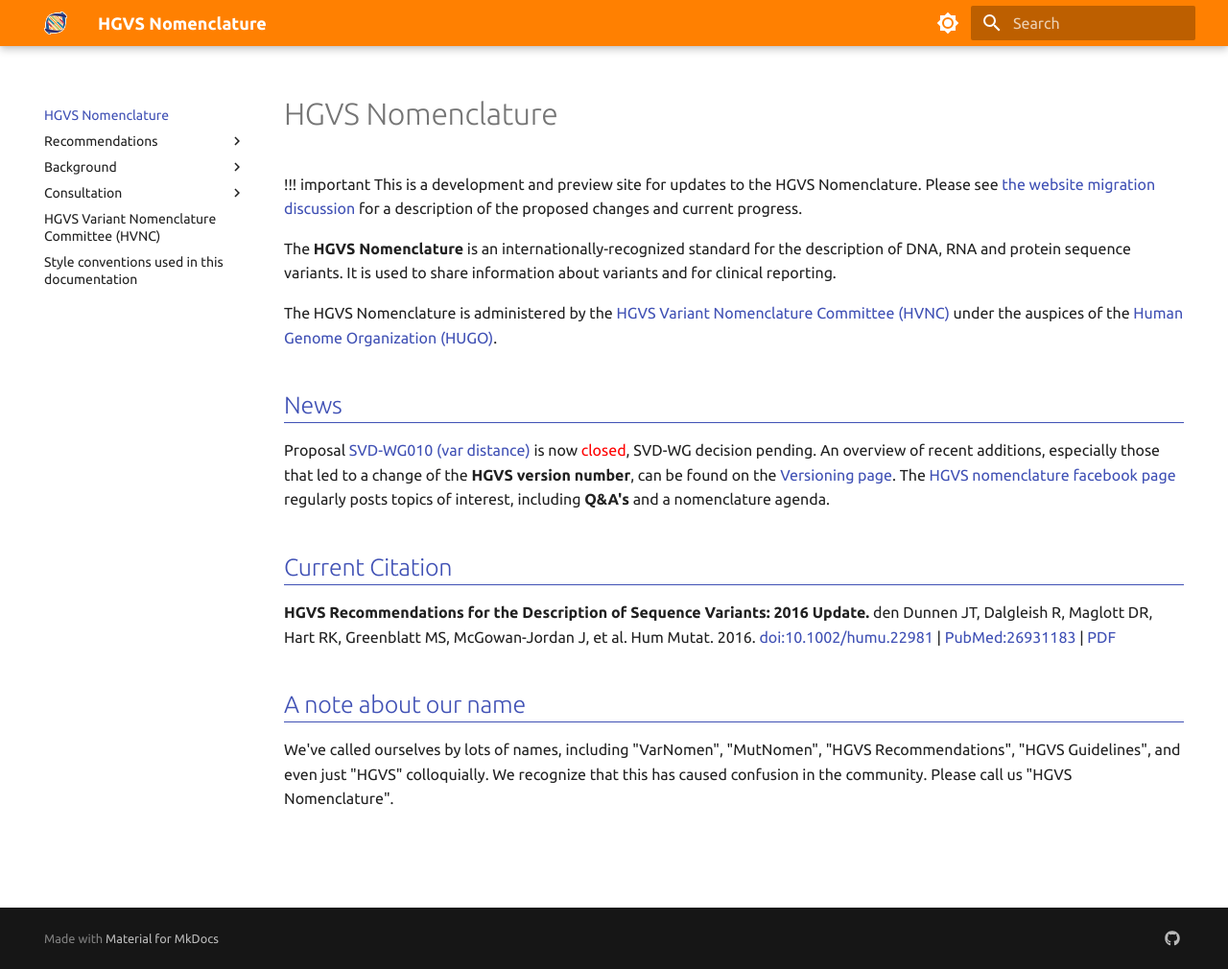
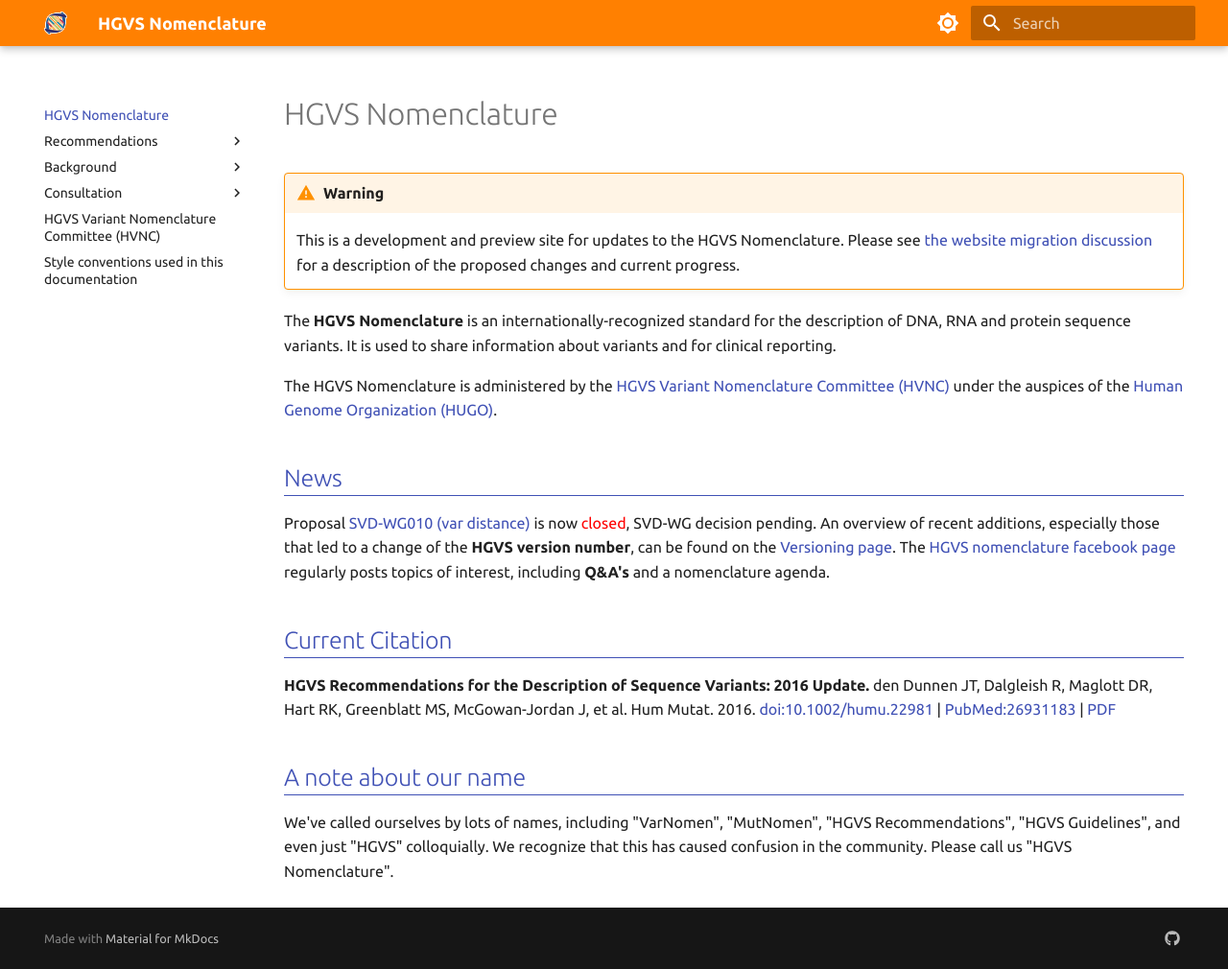
Before and after one commit to HGVSnomenclature/hgvs-nomenclature, an MkDocs documentation site: the page built from docs/index.md, in a window 1280 px wide and 1010 px high. Shown: the whole window at 96% size. Built offline with MkDocs 1.6.1 and Material for MkDocs 9.7.7, drawn with Linux system fonts in a browser that asks for light colours.

Commit message:
fix warning at top of index page

```diff
--- a/docs/index.md
+++ b/docs/index.md
@@ -1,6 +1,7 @@
 # HGVS Nomenclature
 
-!!! important This is a development and preview site for updates to the HGVS Nomenclature.  Please
+!!! warning
+    This is a development and preview site for updates to the HGVS Nomenclature.  Please
     see [the website migration discussion](https://github.com/HGVSnomenclature/HVNC/discussions/17)
     for a description of the proposed changes and current progress.
 
```
